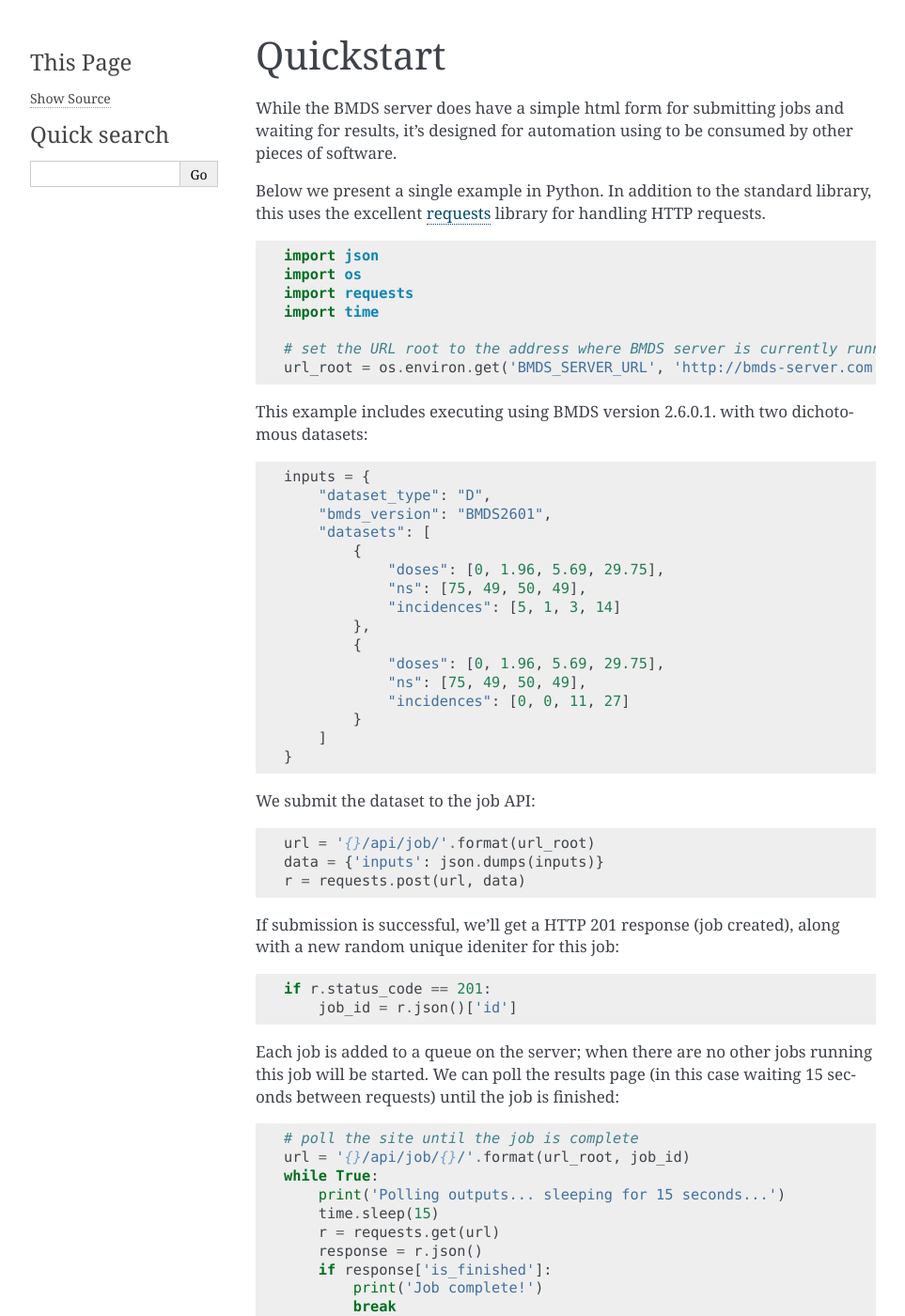
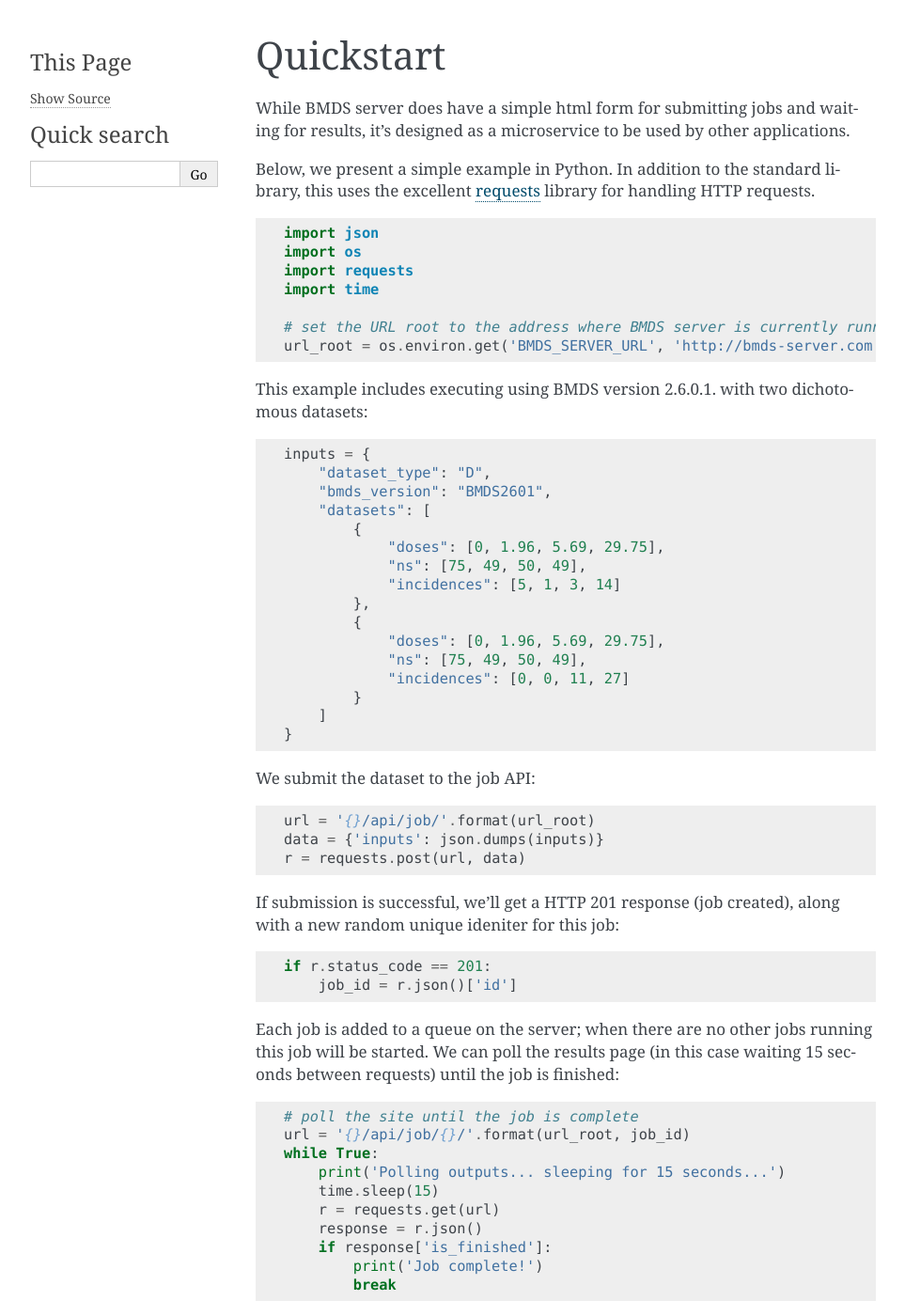
Before and after one commit to shapiromatron/bmds-server, a Sphinx documentation site: the page built from docs/quickstart.rst, in a window 1280 px wide and 1400 px high. Shown: the whole window at 94% size, without its empty margins (148-1111 px from the left). Built offline with Sphinx 7.4.7, drawn with Linux system fonts in a browser that asks for light colours; some of the changed text lies outside the part shown.

```diff
--- a/docs/quickstart.rst
+++ b/docs/quickstart.rst
@@ -1,11 +1,11 @@
 Quickstart
 ==========
 
-While the BMDS server does have a simple html form for submitting jobs
-and waiting for results, it's designed for automation using to be
-consumed by other pieces of software.
+While BMDS server does have a simple html form for submitting jobs
+and waiting for results, it's designed as a microservice to be used by other
+applications.
 
-Below we present a single example in Python. In addition to the standard
+Below, we present a simple example in Python. In addition to the standard
 library, this uses the excellent
 `requests <http://docs.python-requests.org/en/master/>`__ library for
 handling HTTP requests.
```
Also changed, not shown: other parts of docs/quickstart.rst (+4 -0 lines), 1 other file.
